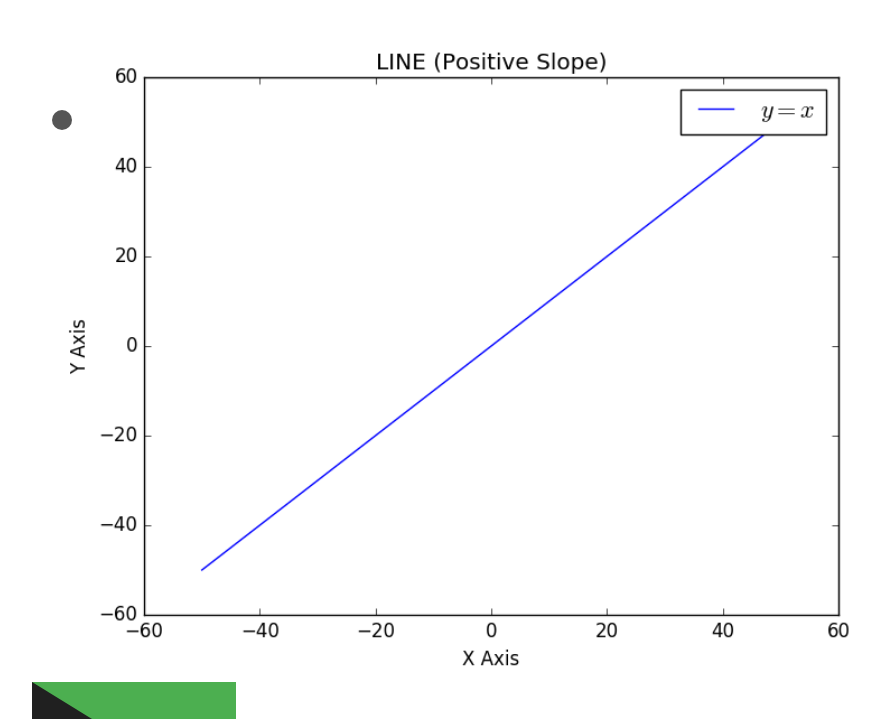
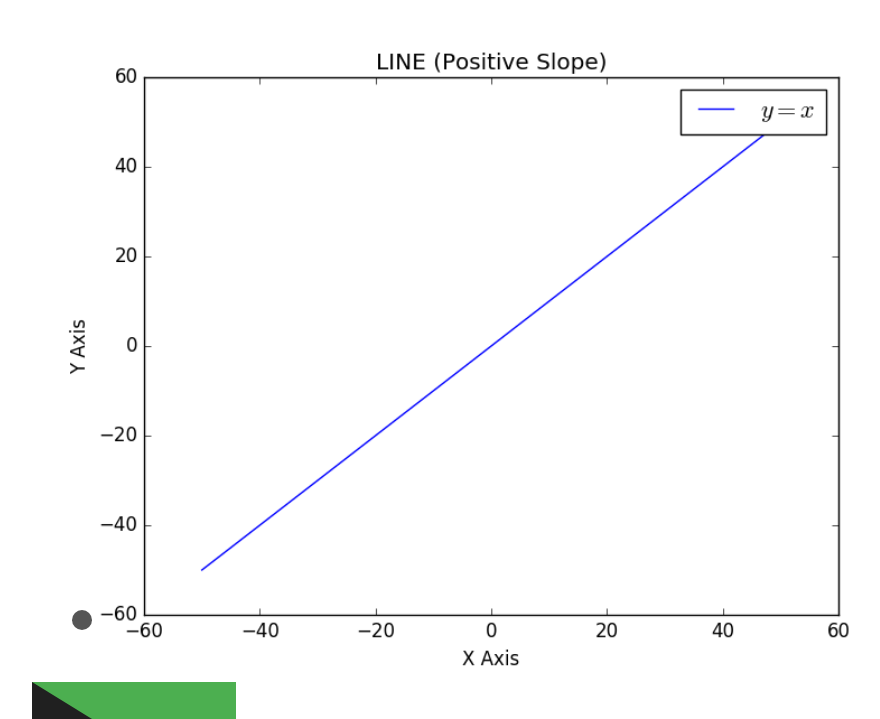
Before and after one commit to rbobkoskie3/rbobkoskie3.github.io, a Jekyll site: the page built from line/linePosSlope.html, in a window 1280 px wide. Shown: the part 396-1115 px from the top of the page, without its empty margins (160-1040 px from the left). Built offline with Jekyll 4.4.1, drawn with Linux system fonts in a browser that asks for light colours.

Commit message:
Add files via upload

```diff
--- a/line/linePosSlope.html
+++ b/line/linePosSlope.html
@@ -198,7 +198,7 @@ title: Math, Sonification, Plots
         }
         /* Standard syntax */
         @keyframes tracePlt {
-            0%   {left:20px; top:100px;}
+            0%   {left:40px; top:600px;}
             100% {left:80%; top:10%;}
         }
 
```
